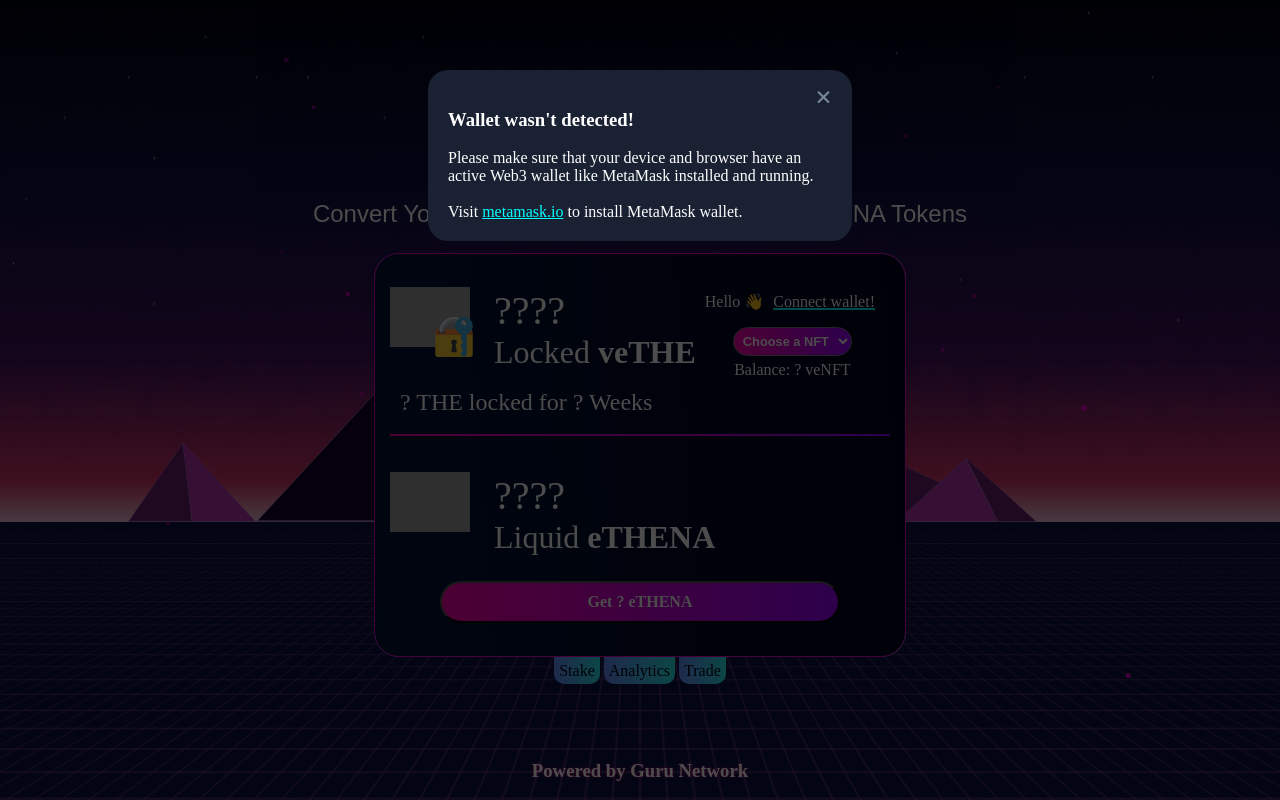
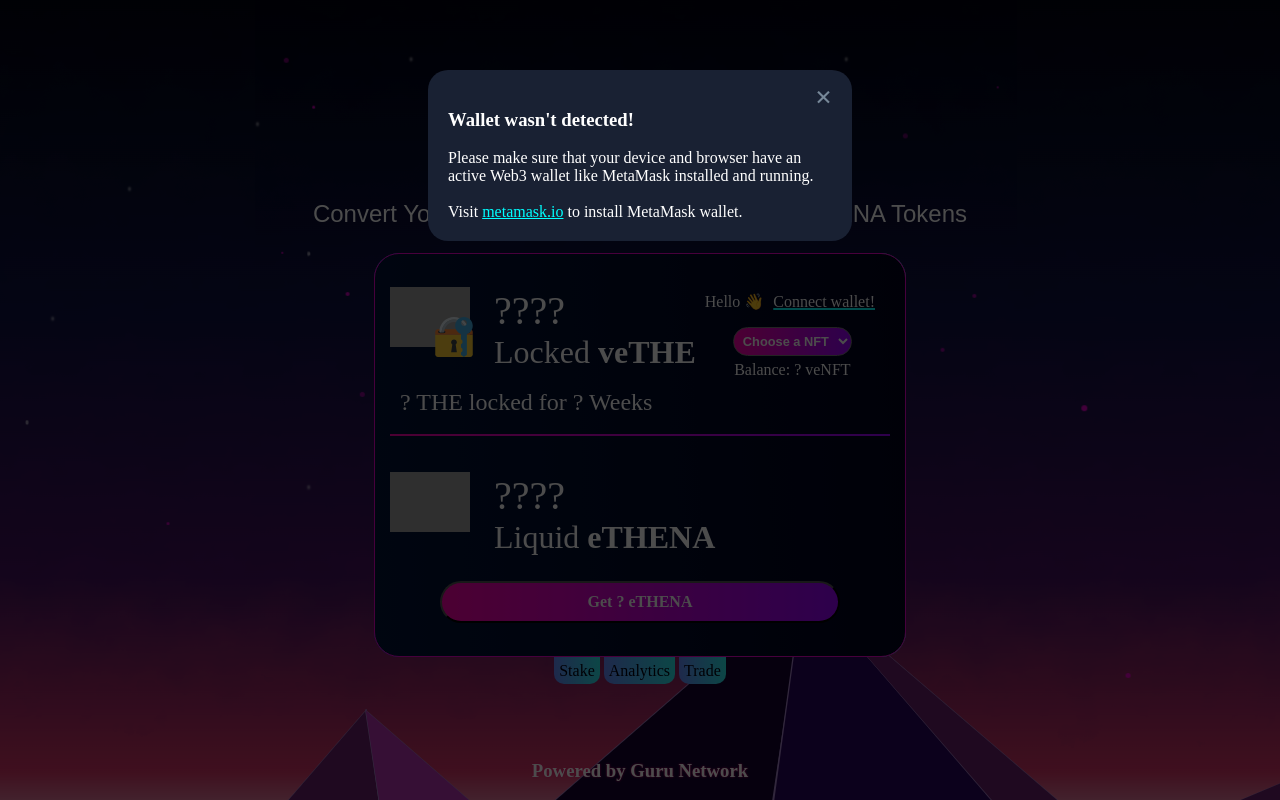
Before and after one commit to eliteness/ethena, a plain HTML site: page docs/index.html in a window 1280 px wide. Drawn offline with Linux system fonts and the light colour scheme; grey boxes are pictures that could not be loaded; a script that the page names is missing; a web font is replaced by a local one.

Commit message:
alright. lets just go live ffs

```diff
--- a/docs/e.css
+++ b/docs/e.css
@@ -17,12 +17,13 @@ body {
 }
 
 body {
-	/*background: url('img/bg.png')*/
-	/*background-color: #01011b;*/
+	/*background: url('img/bg.png')
+	background-color: #01011b;
+	background-repeat: none;
+	background-size: 100% 100vh;*/
 	background: url('img/bgypt.png');
-	background-repeat: none;
-	background-size: 100% 100vh;
 	background-attachment: fixed;
+	background-position: cover;
 }
 
 small {
```
